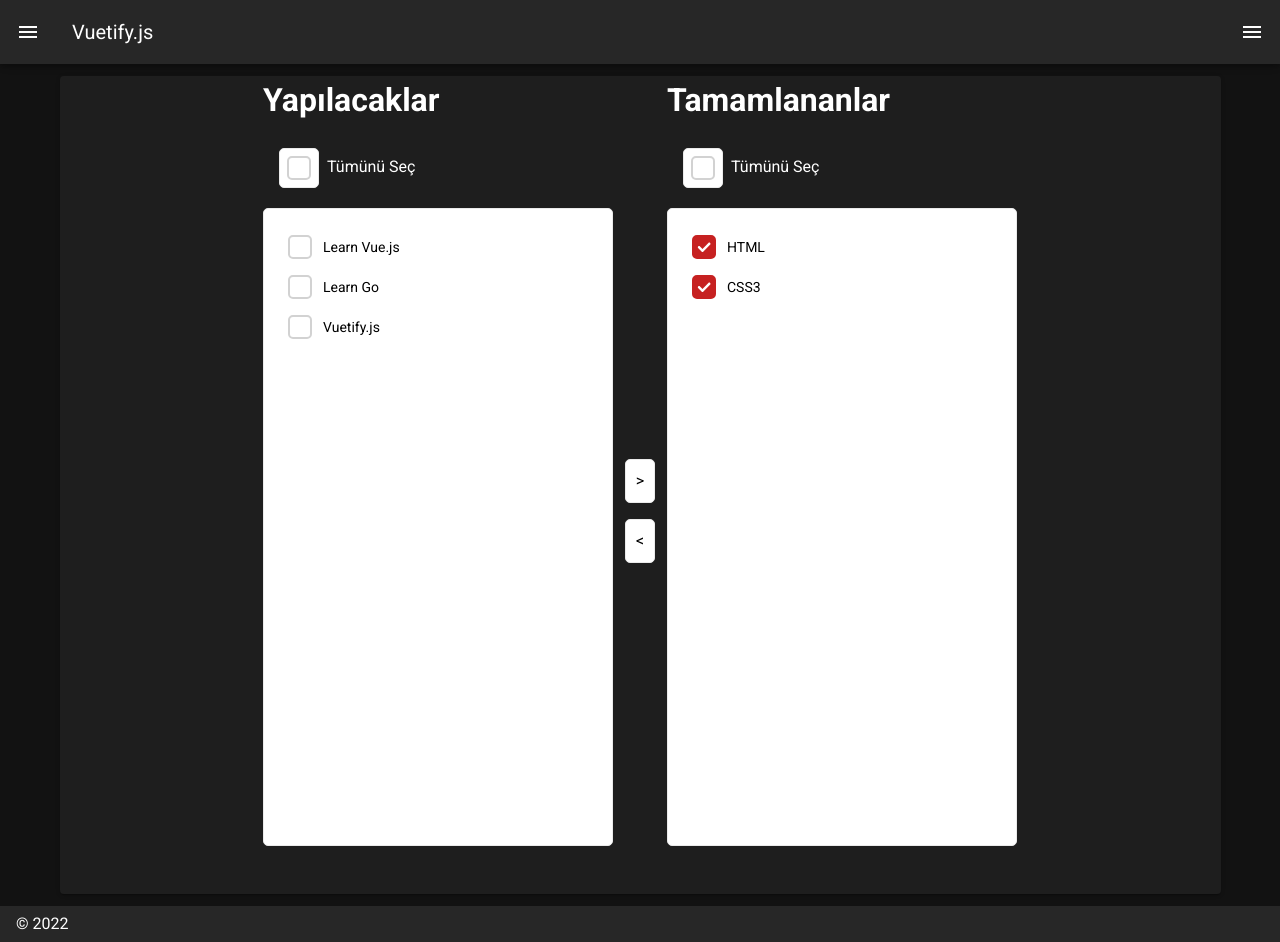
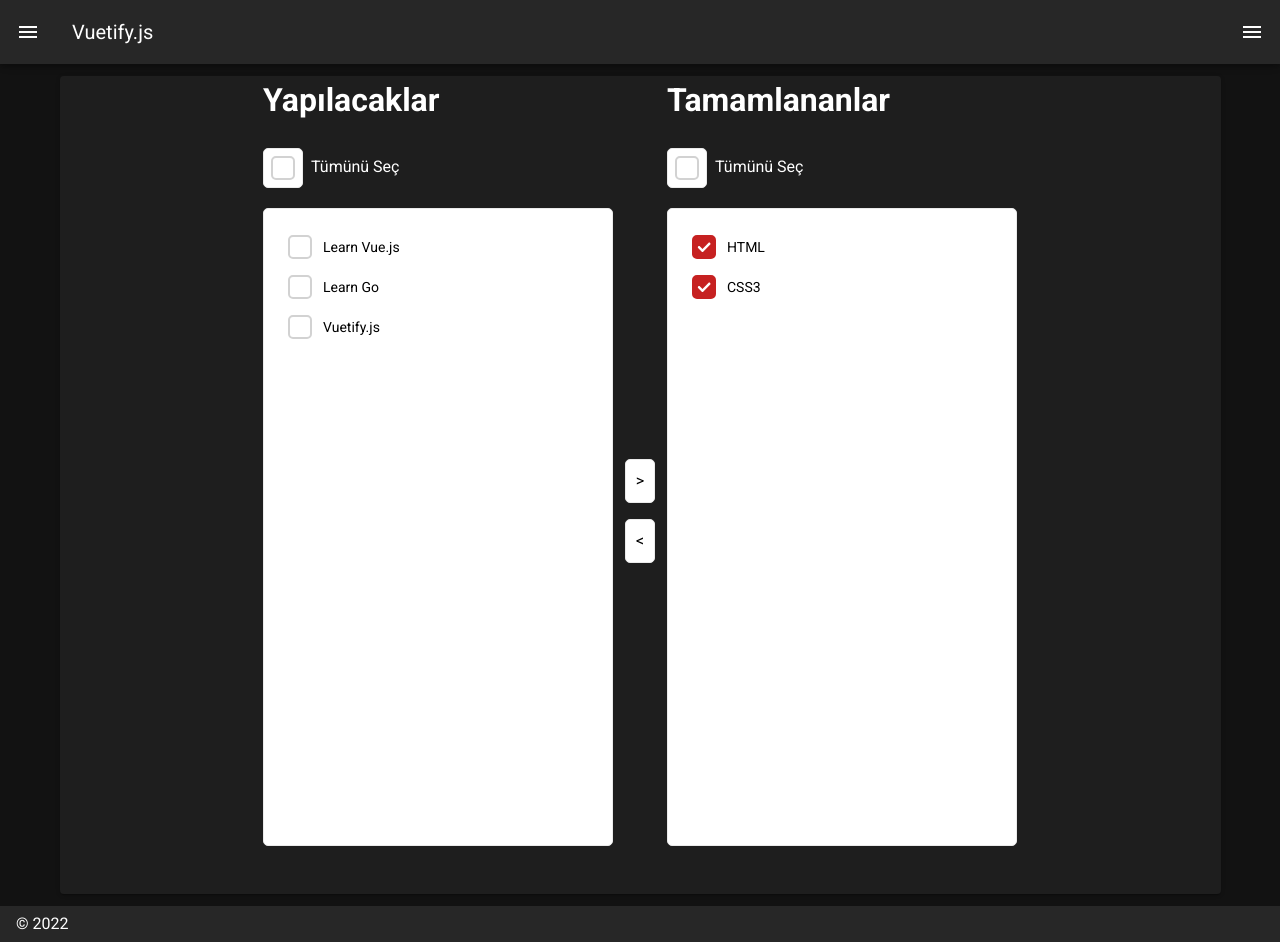
Before and after one commit to atakanteko/vue-pick-list, a Nuxt app: page / in a window 1280 px wide. Built offline with nearby package versions, Linux system fonts and the light colour scheme.

Commit message:
change style

```diff
--- a/components/PickList.vue
+++ b/components/PickList.vue
@@ -92,7 +92,7 @@ label{
 .checkbox-outer-box {
   width: 40px;
   height: 40px;
-  margin: 24px 8px 20px 16px;
+  margin: 24px 8px 20px 0px;
   padding: 7px;
   border-radius: 5px;
   border: solid 1px #eaeaea;
```
